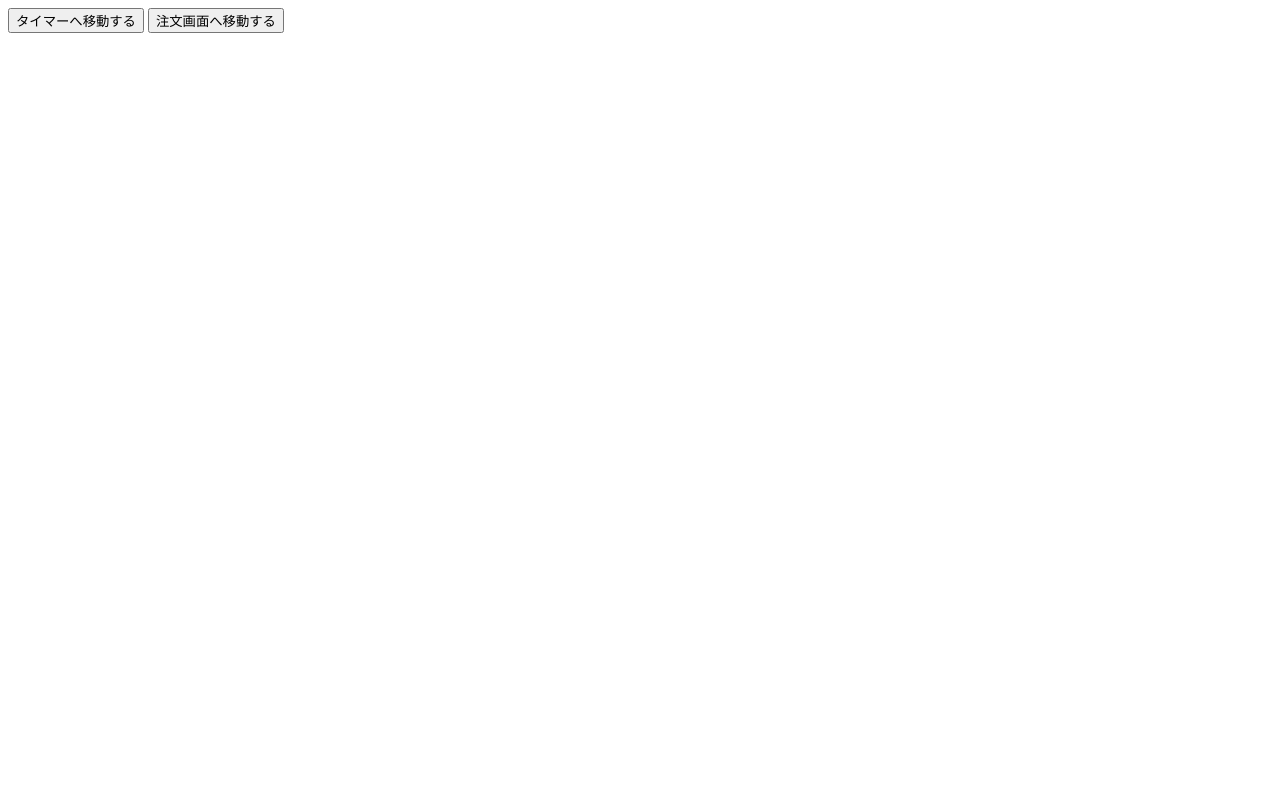
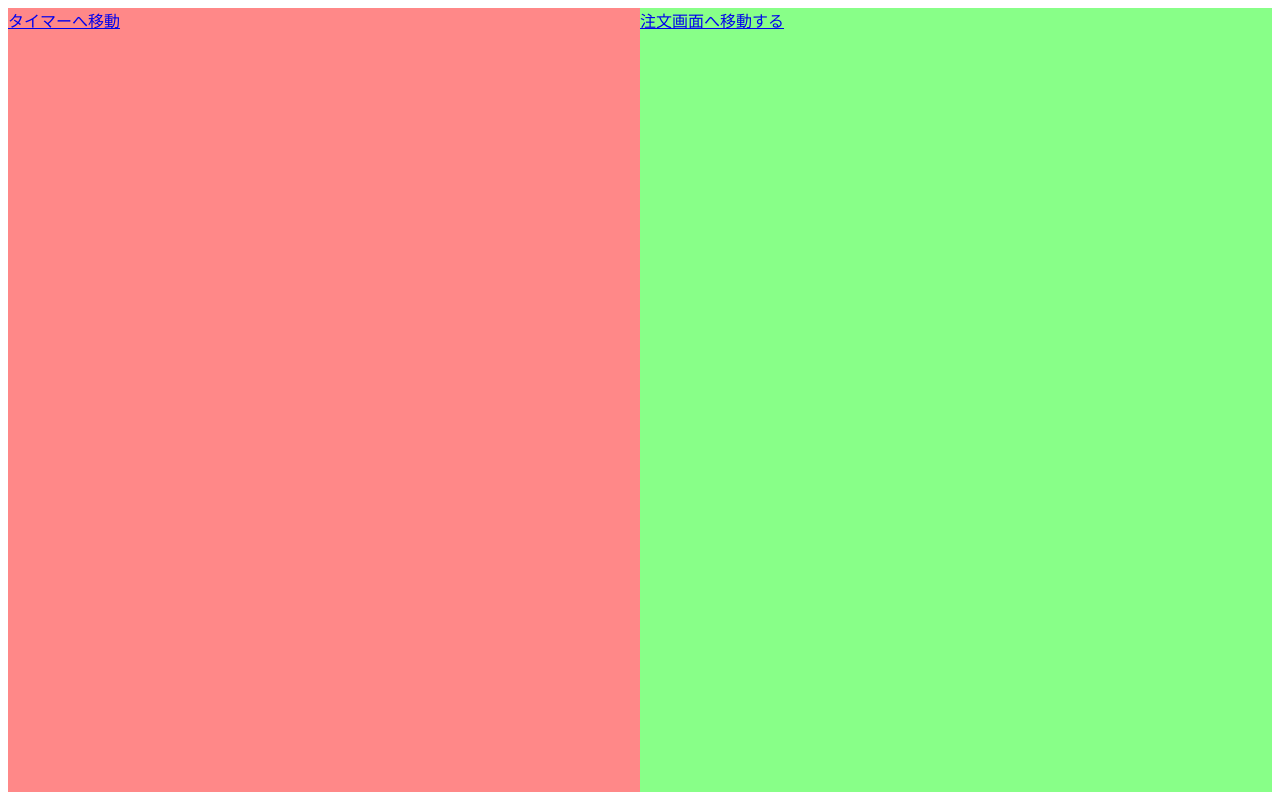
Before and after one commit to YuichirouSeitoku/latency_management, a Flask app: page / in a window 1280 px wide. Run offline with Flask 2, Linux system fonts and the light colour scheme.

Commit message:
created the menu.css and added grid rayout.

```diff
--- /dev/null
+++ b/templates/menu.css
@@ -0,0 +1,16 @@
+input{font-size:20px;}
+.container{
+    height: 100%;
+    display: grid;
+    grid-template-columns: 50% 1fr;
+    grid-template-areas:
+    "areaA areaB";
+}
+.itemA{
+    grid-area: areaA;
+    background: #f88;
+}
+.itemB{
+    grid-area: areaB;
+    background: #88ff88
+}
--- a/templates/menu.html
+++ b/templates/menu.html
@@ -1,10 +1,17 @@
 <html>
-<head></head>
+  <head>
+    <link rel="stylesheet" type="text/css" href="menu.css">
+  </head>
 
-    <body>
-        <input type="button" onclick="location.href='timer'" value="タイマーへ移動する">
-        <input type="button" onclick="location.href='order'" value="注文画面へ移動する">
+  <body>
+    <div class="container">
+      <a href="127.0.0.1:5000/timer" class="itemA">
+	タイマーへ移動
+      </a>
+      <a href="127.0.0.1:5000/order" class="itemB">
+	注文画面へ移動する
+      </a>
+    </div>
     <script></script>
-
-    </body>
+  </body>
 </html>
```
